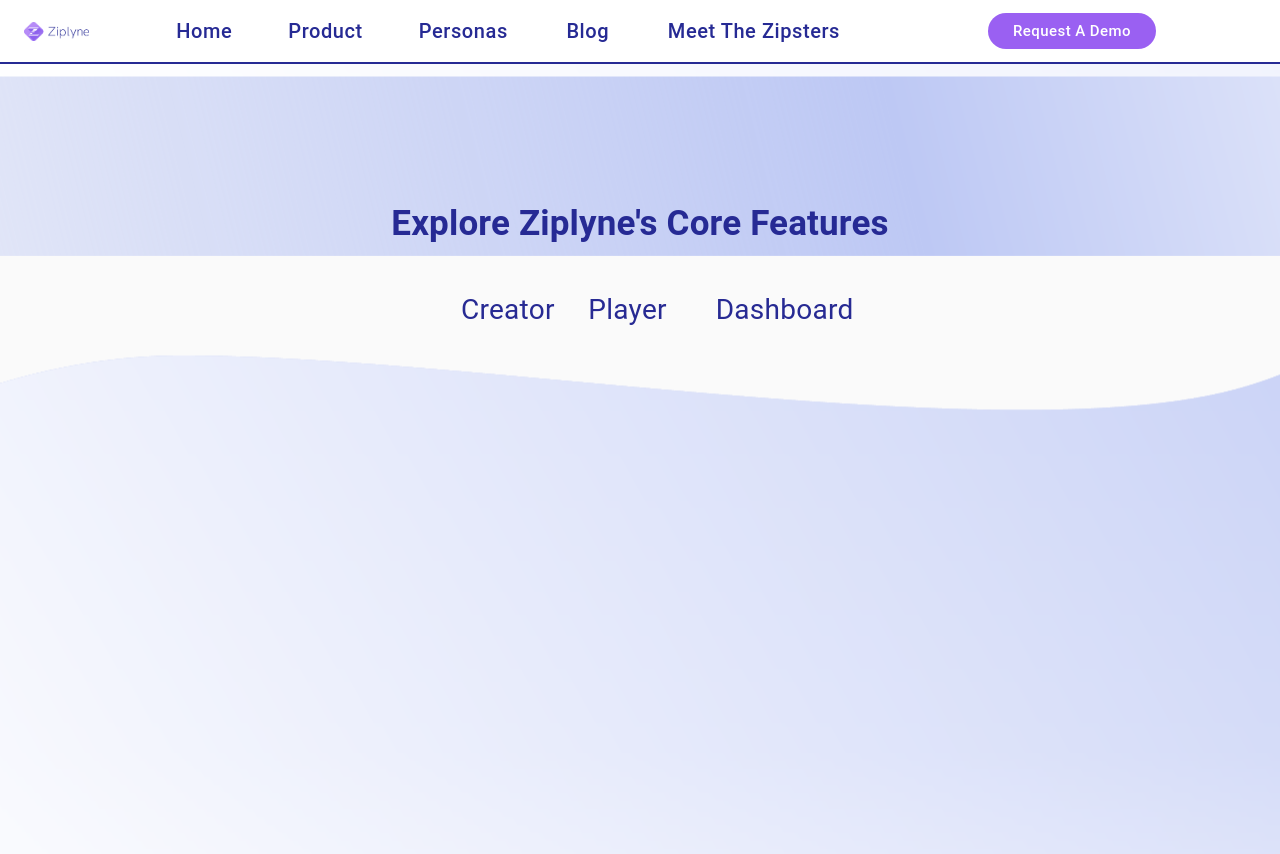
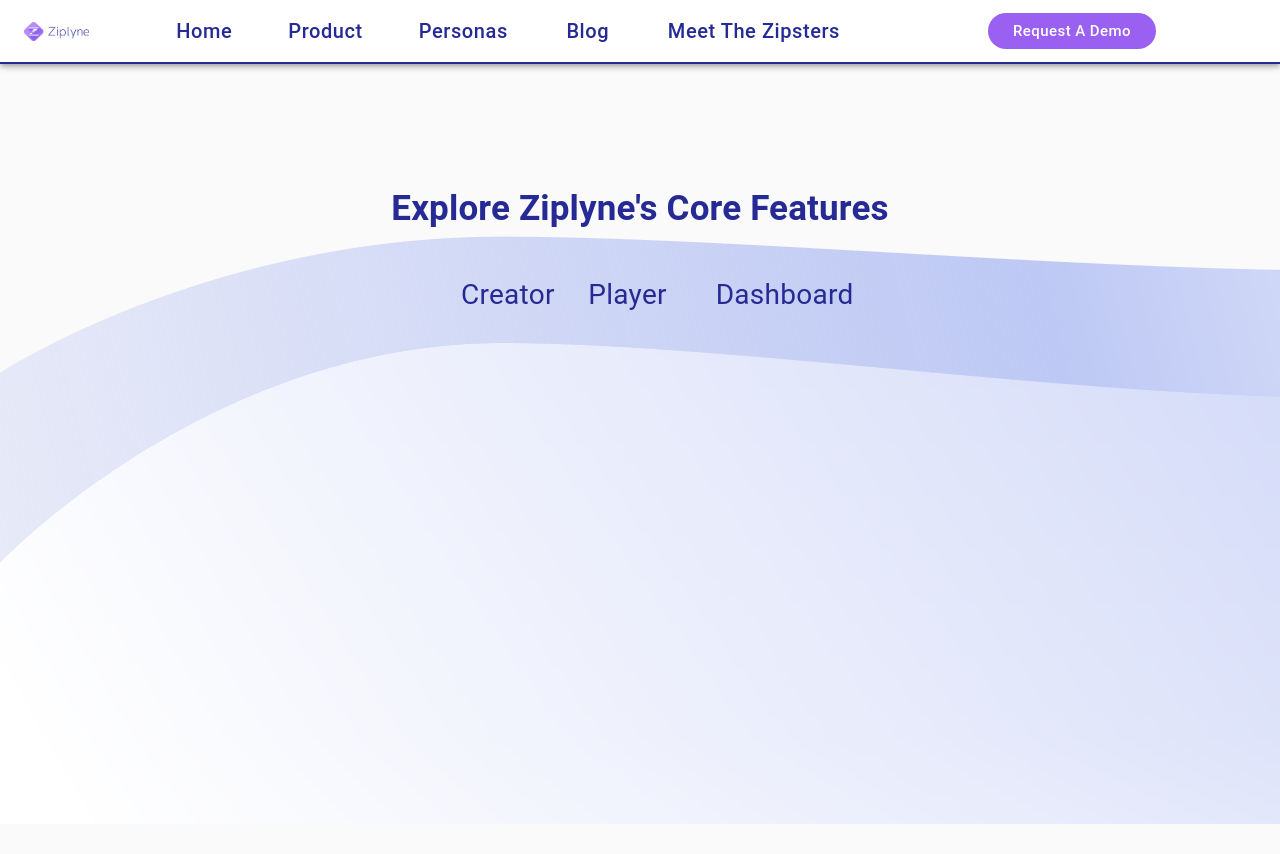
Before and after one commit to SophiMary/Website, a React (Create React App) app: page /product in a window 1280 px wide. After the commit the page ends 824 px from the top, so only its background shows below. Built offline with nearby package versions, Linux system fonts and the light colour scheme.

Commit message:
add Background images for the Product page

```diff
--- a/src/Components/Product.js
+++ b/src/Components/Product.js
@@ -22,36 +22,32 @@
     },
     image1: {
         background: `url(${productBG}), url(${creatorBG})`,
-        backgroundPosition: "50% -350%, 36% 190%",
-        padding: "15px",
-        [theme.breakpoints.down("md")]: {
-            backgroundPosition: "50% -330%, 34% 183%",
-        },
-        [theme.breakpoints.down("sm")]: {
-            backgroundPosition: "20% -63%, 21% 221%",
-        },
+        // [theme.breakpoints.down("md")]: {
+        //     backgroundPosition: "50% -330%, 34% 183%",
+        // },
+        // [theme.breakpoints.down("sm")]: {
+        //     backgroundPosition: "20% -63%, 21% 221%",
+        // },
     },
     image2: {
-        background: `url(${playerBG}), url(${productBG})`,
-        backgroundPosition: "10px 20px , 20px 30px",
-        padding: "15px",
-        [theme.breakpoints.down("md")]: {
-            backgroundPosition: "50% -330%, 34% 183%",
-        },
-        [theme.breakpoints.down("sm")]: {
-            backgroundPosition: "20% -63%, 21% 221%",
-        },
+        background: `url(${productBG}), url(${playerBG})`,
+    //     backgroundPosition: "10px 20px , 20px 30px",
+    //     [theme.breakpoints.down("md")]: {
+    //         backgroundPosition: "50% -330%, 34% 183%",
+    //     },
+    //     [theme.breakpoints.down("sm")]: {
+    //         backgroundPosition: "20% -63%, 21% 221%",
+    //     },
     },
     image3: {
-        background: `url(${dashboardBG}), url(${productBG})`,
-        backgroundPosition: "50% -350%, 36% 190%",
-        padding: "15px",
-        [theme.breakpoints.down("md")]: {
-            backgroundPosition: "50% -330%, 34% 183%",
-        },
-        [theme.breakpoints.down("sm")]: {
-            backgroundPosition: "20% -63%, 21% 221%",
-        },
+        background: `url(${productBG}), url(${dashboardBG})`,
+        // backgroundPosition: "50% -350%, 36% 190%",
+        // [theme.breakpoints.down("md")]: {
+        //     backgroundPosition: "50% -330%, 34% 183%",
+        // },
+        // [theme.breakpoints.down("sm")]: {
+        //     backgroundPosition: "20% -63%, 21% 221%",
+        // },
     },
     content: {
         color: "#262A94",
```
Also changed, not shown: 1 other file (tests, documents, lock files or other folders).
